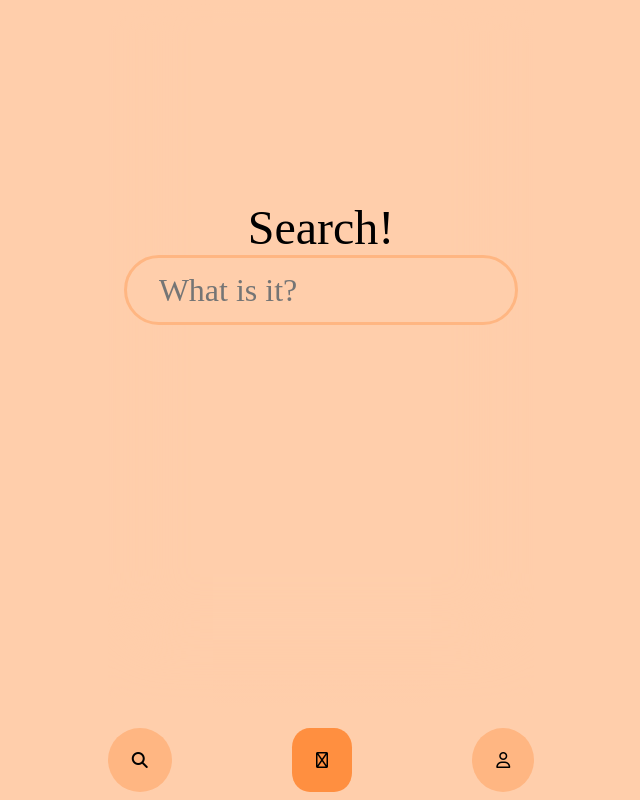
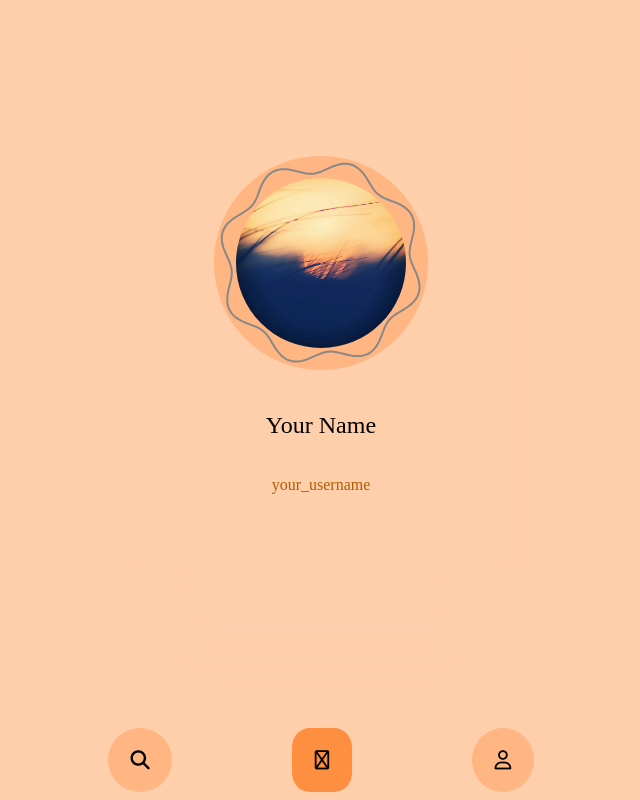
Before and after one commit to huseyngaflanov/WarmShare, a plain HTML site: page index.html in a window 1280 px wide. Shown: the whole page, without its empty margins (319-959 px from the left). Drawn offline with Linux system fonts and the light colour scheme.

Commit message:
Added features, finished navigation.

```diff
--- a/index.html
+++ b/index.html
@@ -21,7 +21,7 @@
     </div>
     <div id="middle-screen" class="thirds-screen">
       <main>
-        <div id="screen1" class="screen selected">
+        <div id="screen1" class="screen">
           <h1 id="search-h1">Search!</h1>
           <input type="text" class="default" placeholder="What is it?" name="" value="" oninput="searchMode(this)" onfocus="searchMode(this)" onblur="outSearchMode(this)">
 
@@ -78,16 +78,30 @@
           </script>
         </div>
 
-        <div id="screen2" class="screen">
-
-
+        <div id="screen2" class="screen ">
           <h1>Hello, Huseyn!</h1>
           <div class="add-btn">
             <i class="fa-solid fa-plus"></i>
           </div>
         </div>
 
-        <div id="screen3" class="screen">
+
+
+        <div id="screen3" class="screen selected">
+
+          <div class="profile-pic">
+            <div class="inner">
+              <svg id="waveSvg" viewBox="0 0 160 160"></svg>
+              <img src="pp.jpg" alt="">
+            </div>
+          </div>
+          <script src="scripts/wave.js" charset="utf-8"></script>
+
+          <div class="profile-form">
+            <input type="text" class="name" name="" value="Your Name">
+            <input type="text" class="username" name="" value="your_username">
+            <button type="button" class="save" name="button">Save</button>
+          </div>
 
         </div>
       </main>
--- /dev/null
+++ b/scripts/wave.js
@@ -0,0 +1,31 @@
+(function(){
+  const svg = document.getElementById('waveSvg');
+  const cx = 80, cy = 80, R = 72, amp = 5, waves = 8, pts = 360;
+  let phase = 0;
+
+  function buildPath(ph){
+    let d = '';
+    for(let i=0;i<=pts;i++){
+      const angle = (i/pts)*Math.PI*2;
+      const r = R + amp * Math.sin(waves*angle + ph);
+      const x = cx + r*Math.cos(angle);
+      const y = cy + r*Math.sin(angle);
+      d += (i===0?'M':'L') + x.toFixed(2) + ',' + y.toFixed(2);
+    }
+    return d + 'Z';
+  }
+
+  const path = document.createElementNS('http://www.w3.org/2000/svg','path');
+  path.setAttribute('fill','none');
+  path.setAttribute('stroke','#888');
+  path.setAttribute('stroke-width','1.5');
+  path.setAttribute('stroke-linecap','round');
+  svg.appendChild(path);
+
+  function tick(){
+    phase += 0.018;
+    path.setAttribute('d', buildPath(phase));
+    requestAnimationFrame(tick);
+  }
+  tick();
+})();
--- a/styles/screen1.css
+++ b/styles/screen1.css
@@ -3,6 +3,7 @@
   align-items: center;
   justify-content: normal;
   padding-top: 25vh;
+  gap: 5vh;
 }
 
 #screen1 h1 {
@@ -29,10 +30,11 @@
   border: 3px solid var(--middleground);
   transition: transform 0.8s ease;
   z-index: 3;
+  tabindex="0";
 }
 
 #screen1 input.searching {
-  transform: translateY(-20vh);
+  transform: translateY(-25vh);
 }
 
 #screen1 div#search-results {
--- a/styles/screen2.css
+++ b/styles/screen2.css
@@ -2,3 +2,23 @@
   flex-direction: column;
   font-size: 1.5rem;
 }
+
+#screen2 .add-btn {
+  background: var(--middleground);
+  width: 10vh;
+  aspect-ratio: 1 / 1;
+  display: flex;
+  justify-content: center;
+  align-items: center;
+  border-radius: 50%;
+  position: fixed;
+  bottom: 15vh;
+  right: 33vw;
+  box-shadow: none;
+  transition: transform 0.3s ease;
+}
+
+#screen2 .add-btn:hover {
+  cursor: pointer;
+  transform: scale(1.2);
+}
--- a/styles/screen3.css
+++ b/styles/screen3.css
@@ -0,0 +1,98 @@
+#screen3 {
+  display: flex;
+  flex-direction: column;
+  align-items: center;
+  justify-content: center;
+  padding: 2rem 0;
+}
+
+#screen3 .profile-pic {
+  width: 50%;
+  aspect-ratio: 1 / 1;
+  overflow: hidden;
+  display: flex;
+  flex-direction: column;
+  justify-content: center;
+  align-items: center;
+  margin-bottom: 2rem;
+}
+
+#screen3 .profile-pic .inner {
+  border-radius: 50%;
+  background: var(--middleground);
+  display: flex;
+  justify-content: center;
+  align-items: center;
+  overflow: hidden;
+  width: 100%;
+  height: 100%;
+}
+
+#screen3 .profile-pic .inner svg {
+  width: 50%;
+  aspect-ratio: 1 / 1;
+  position: absolute;
+  fill-color: var(--foreground);
+}
+
+#screen3 .profile-pic .inner img {
+  position: relative;
+  width: 80%;
+  aspect-ratio: 1 / 1;
+  border-radius: 50%;
+}
+
+#screen3 .profile-form {
+  display: flex;
+  align-items: center;
+  flex-direction: column;
+  gap: 0.7rem;
+}
+
+#screen3 .profile-form input[type="text"] {
+  height: 3rem;
+  width: 80%;
+  text-align: center;
+  font-size: 1.5rem;
+  padding: 1rem;
+  outline: none;
+  background: none;
+  border: none;
+}
+
+#screen3 .profile-form input[type="text"]:focus {
+  border: 1px solid var(--middleground);
+}
+
+#screen3 .profile-form input[type="text"].username {
+  font-size: 1rem;
+  color: var(--dim);
+}
+
+#screen3 .profile-form button.save {
+  all: unset;
+  background: var(--foreground);
+  border: none;
+  width: 40%;
+  aspect-ratio: 3 / 1;
+  border-radius: 0.9rem;
+  text-align: center;
+  transition: border-radius 0.8s ease, opacity 0.2s ease;
+  cursor: pointer;
+  opacity: 0;
+  pointer-events: none;
+}
+
+#screen3 .profile-form button.save:hover {
+  border-radius: 3rem;
+  opacity: 0.9;
+}
+
+#screen3 .profile-form button.save:active {
+  opacity: 0.8;
+}
+
+#screen3 .profile-form.edited button.save {
+  opacity: 1;
+  pointer-events: auto;
+}
--- a/styles/style.css
+++ b/styles/style.css
@@ -75,6 +75,10 @@ body:hover .cursor {
   cursor: pointer;
 }
 
+.main-nav div.nav-btn i {
+  transform: scale(1.2);
+}
+
 .main-nav div.nav-btn:hover {
   border-radius: 25%;
 }
@@ -120,12 +124,12 @@ main div.screen {
   height: 100%;
   overflow-y: scroll;
   box-shadow: inset 0px -60px 60px 20px var(--background);
-  display: none;
+  display: none !important;
   padding: 1rem;
 }
 
 main div.selected {
-  display: flex;
+  display: flex !important;
 }
 
 #leftscreen {
```
Also changed, not shown: wave_border_profile.html (added, +51 -0 lines), pp.jpg (added).
